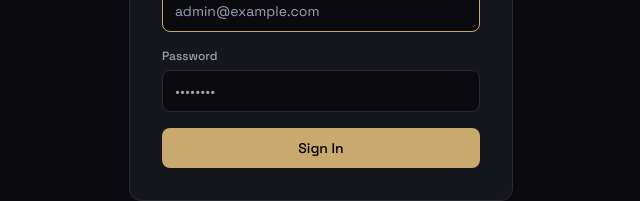
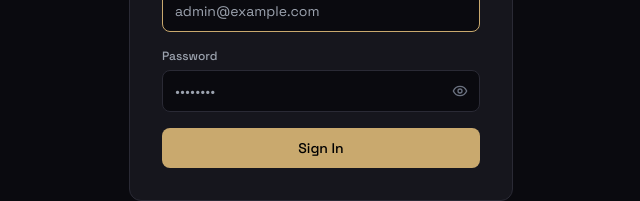
Before and after one commit to toureRqm/portfolio, a React (Vite) app in the folder client/: page /admin/login in a window 1280 px wide. Shown: the part 408-609 px from the top of the page, without its empty margins (319-959 px from the left). Built offline with nearby package versions, Linux system fonts and the light colour scheme; the HTML template or start-up script is replaced by a standard one.

Commit message:
fix: correct admin table name + password toggle

```diff
--- a/client/src/admin/AdminLogin.tsx
+++ b/client/src/admin/AdminLogin.tsx
@@ -1,7 +1,7 @@
 import { useState, FormEvent } from 'react';
 import { useNavigate } from 'react-router-dom';
 import { useAuth } from './context/AuthContext';
-import { Loader2 } from 'lucide-react';
+import { Loader2, Eye, EyeOff } from 'lucide-react';
 
 export default function AdminLogin() {
   const { login } = useAuth();
@@ -10,6 +10,7 @@ export default function AdminLogin() {
   const [password, setPassword] = useState('');
   const [error, setError] = useState('');
   const [loading, setLoading] = useState(false);
+  const [showPassword, setShowPassword] = useState(false);
 
   const handleSubmit = async (e: FormEvent) => {
     e.preventDefault();
@@ -69,12 +70,13 @@ export default function AdminLogin() {
             <label className="block text-xs font-medium mb-1.5" style={{ color: '#9ca3af' }}>
               Password
             </label>
+            <div className="relative">
               <input
-              type="password"
+                type={showPassword ? 'text' : 'password'}
                 value={password}
                 onChange={(e) => setPassword(e.target.value)}
                 required
-              className="w-full px-3 py-2.5 rounded-lg text-sm text-white outline-none transition-colors"
+                className="w-full px-3 py-2.5 pr-10 rounded-lg text-sm text-white outline-none transition-colors"
                 style={{
                   background: '#0a0a0f',
                   border: '1px solid #2a2a35',
@@ -84,6 +86,16 @@ export default function AdminLogin() {
                 onBlur={(e) => (e.currentTarget.style.borderColor = '#2a2a35')}
                 placeholder="••••••••"
               />
+              <button
+                type="button"
+                onClick={() => setShowPassword((v) => !v)}
+                className="absolute right-3 top-1/2 -translate-y-1/2 transition-opacity hover:opacity-80"
+                style={{ color: '#6b7280' }}
+                tabIndex={-1}
+              >
+                {showPassword ? <EyeOff size={16} /> : <Eye size={16} />}
+              </button>
+            </div>
           </div>
 
           {error && (
```
Also changed, not shown: 1 other file (tests, documents, lock files or other folders). Lines whose indentation alone changed are shown as unchanged.
